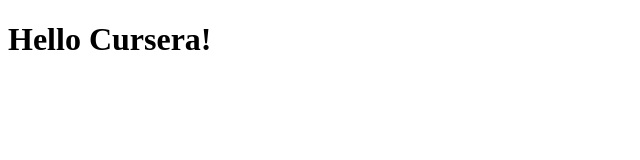
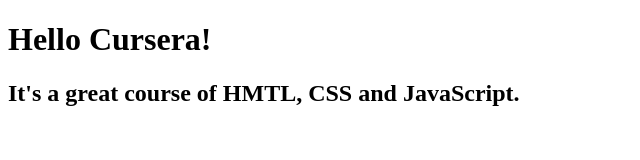
Before and after one commit to JessicaIR/htmlcssjscrpt-prja, a plain HTML site: page site/index.html in a window 1280 px wide. Shown: the whole page, without its empty margins (0-640 px from the left). Drawn offline with Linux system fonts and the light colour scheme.

Commit message:
Small addition to our page content.

```diff
--- a/site/index.html
+++ b/site/index.html
@@ -7,5 +7,6 @@
 </head>
 <body>
 	<h1>Hello Cursera!</h1>
+	<h2>It's a great course of HMTL, CSS and JavaScript.</h2>
 </body>
 </html>
```
